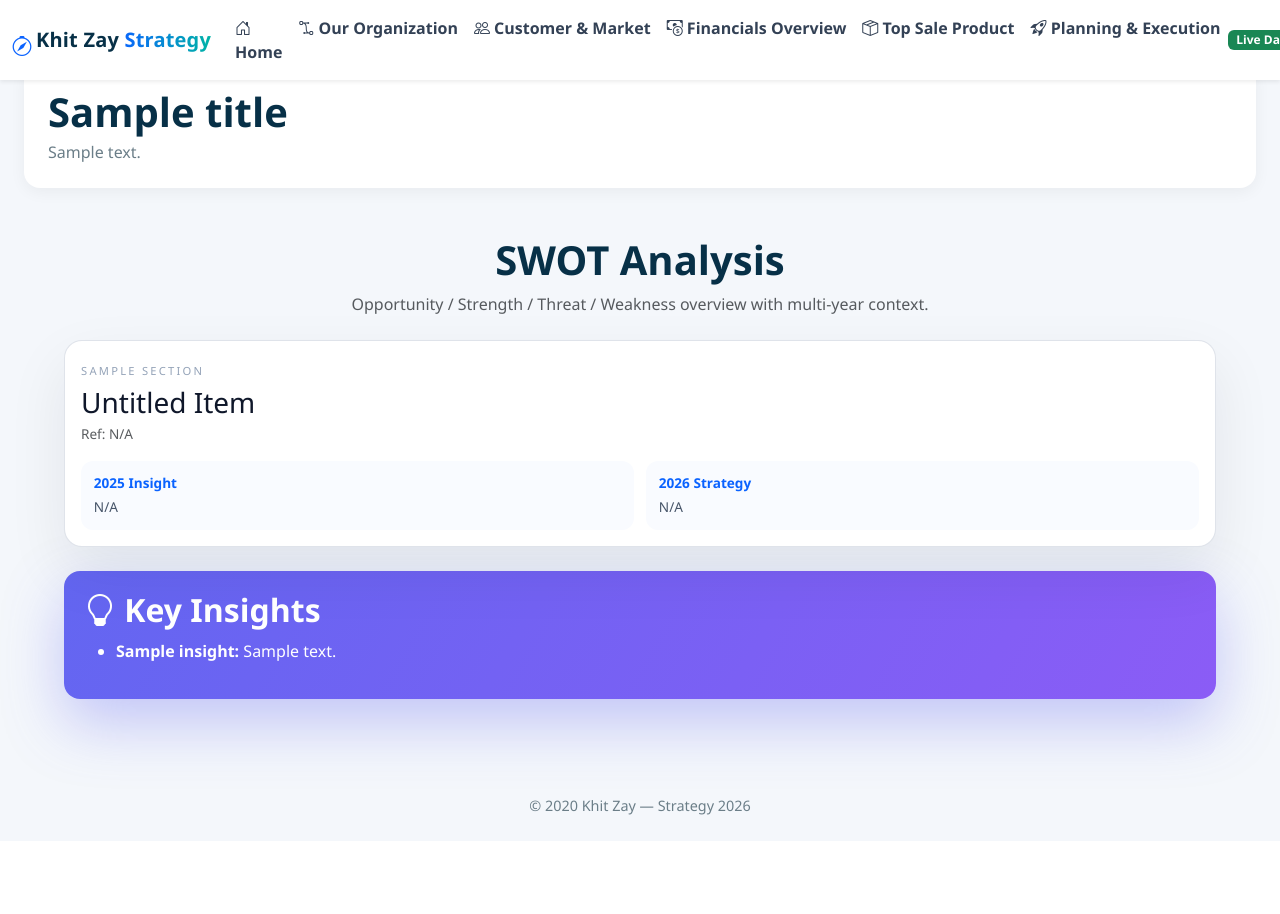
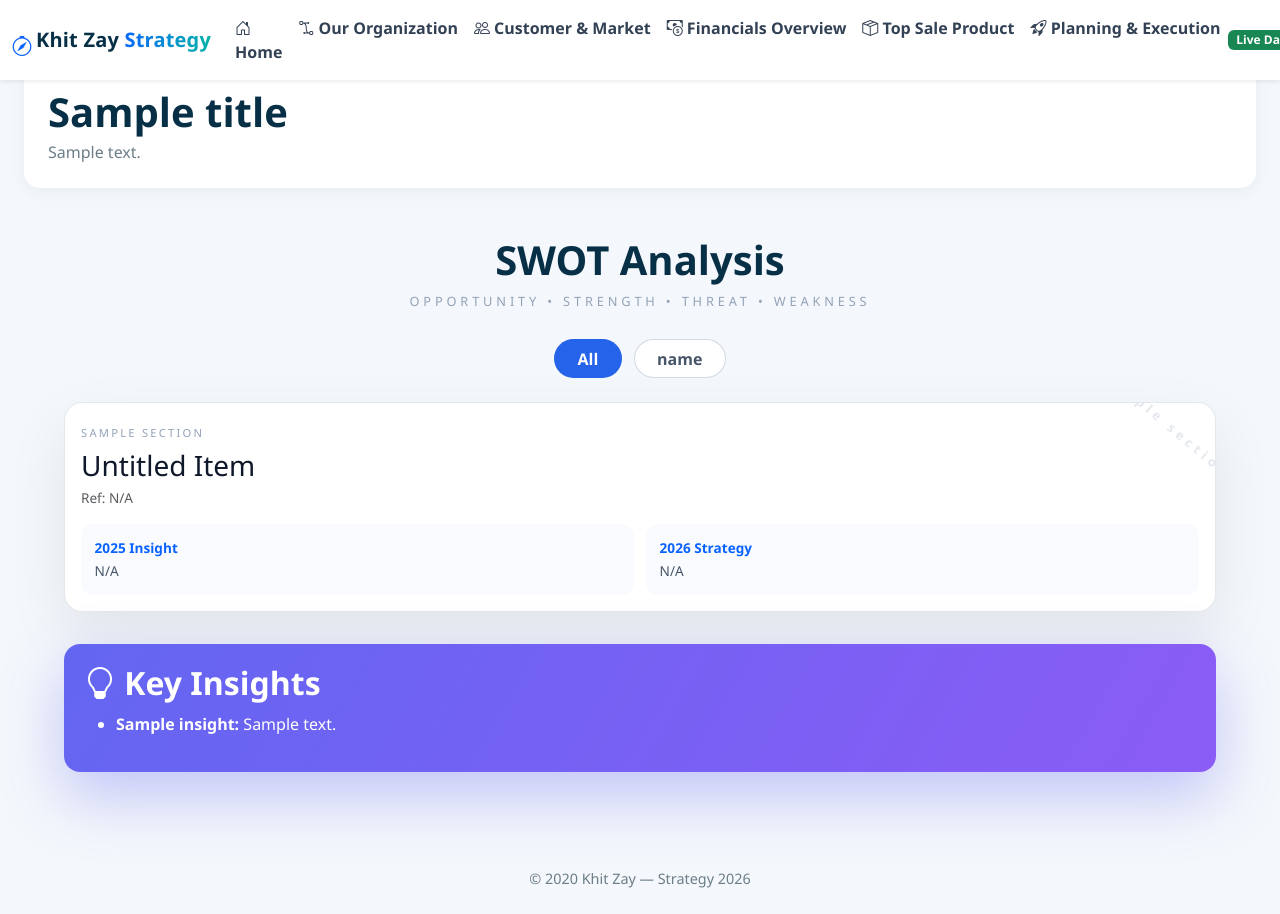
Before and after one commit to tobecontinue-hub/KZ-strategic, a Flask app: template dashboard_app_from_excel/templates/swot.html in a window 1280 px wide. Before the commit the page ends 815 px from the top, so only its background shows below. Run offline with Flask 3, Linux system fonts and the light colour scheme; the template is opened without the code that fills it: most values are stand-ins (such as "Sample title", 1, 10 or a date in 2020); some libraries are stand-ins or nearby versions.

Commit message:
Enhance SWOT UI with filters and animations

```diff
--- a/dashboard_app_from_excel/templates/swot.html
+++ b/dashboard_app_from_excel/templates/swot.html
@@ -3,26 +3,123 @@
 {% block content %}
 <link rel="stylesheet" href="https://cdn.jsdelivr.net/npm/bootstrap-icons@1.11.3/font/bootstrap-icons.css">
 <style>
-body { background: #f4f7fb; }
-.swot-shell { max-width: 1200px; margin: 0 auto; padding: 24px; }
-.swot-shell h1 { text-align: center; font-weight: 900; color: #073047; }
-.swot-grid { display: grid; grid-template-columns: repeat(auto-fit, minmax(260px, 1fr)); gap: 1rem; margin-top: 1.5rem; }
-.swot-card { border-radius: 18px; background: #fff; border: 1px solid rgba(148,163,184,.3); box-shadow: 0 24px 60px rgba(15,23,42,.08); padding: 1rem; animation: fadeIn .4s ease; position: relative; overflow: hidden; }
-.swot-card h3 { margin: 0.3rem 0; color: #0f172a; }
-.swot-card small { color: #94a3b8; letter-spacing: 0.2em; text-transform: uppercase; font-size: 0.7rem; }
-.swot-details { display: grid; grid-template-columns: repeat(auto-fit, minmax(140px, 1fr)); gap: 0.75rem; margin-top: 0.75rem; }
-.swot-details div { background: #f9fbff; border-radius: 12px; padding: 0.8rem; color: #475569; font-size: 0.85rem; }
-.swot-details span { display: block; font-weight: 700; color: #0b63ff; margin-bottom: 0.2rem; }
-.key-insight-card { margin-top: 24px; padding: 20px; border-radius: 16px; background: linear-gradient(120deg,#6366f1,#8b5cf6); color: #fff; box-shadow: 0 24px 60px rgba(99,102,241,.35); }
+:root {
+  color-scheme: light dark;
+}
+body {
+  background: #f4f7fb;
+}
+.swot-shell {
+  max-width: 1200px;
+  margin: 0 auto;
+  padding: 24px;
+}
+.swot-shell h1 {
+  text-align: center;
+  font-weight: 900;
+  color: #073047;
+  animation: fadeDown .6s ease;
+}
+.swot-shell .subtitle {
+  text-align: center;
+  color: #94a3b8;
+  letter-spacing: 0.3em;
+  text-transform: uppercase;
+  font-size: .8rem;
+  margin-bottom: 1.75rem;
+  animation: fadeDown .6s ease .05s both;
+}
+.filter-bar {
+  display: flex;
+  justify-content: center;
+  gap: .75rem;
+  flex-wrap: wrap;
+  margin-bottom: 1.5rem;
+}
+.filter-chip {
+  padding: .4rem 1.4rem;
+  border-radius: 999px;
+  border: 1px solid rgba(148,163,184,.4);
+  background: #fff;
+  font-weight: 600;
+  color: #475569;
+  cursor: pointer;
+  transition: all .2s ease;
+}
+.filter-chip.active,
+.filter-chip:hover {
+  background: #2563eb;
+  color: #fff;
+  border-color: transparent;
+}
+.swot-grid {
+  display: grid;
+  grid-template-columns: repeat(auto-fit, minmax(260px, 1fr));
+  gap: 1.25rem;
+}
+.swot-card {
+  border-radius: 18px;
+  background: #fff;
+  border: 1px solid rgba(148,163,184,.25);
+  box-shadow: 0 24px 60px rgba(15,23,42,.08);
+  padding: 1rem;
+  animation: fadeUp .45s ease both;
+  position: relative;
+  overflow: hidden;
+}
+.swot-card::after {
+  content: attr(data-category);
+  position: absolute;
+  top: 12px;
+  right: -32px;
+  transform: rotate(40deg);
+  font-weight: 800;
+  letter-spacing: .35em;
+  color: rgba(148,163,184,.25);
+  font-size: .8rem;
+}
+.swot-card h3 { margin: 0.35rem 0; color: #0f172a; }
+.swot-card small { color: #94a3b8; letter-spacing: .2em; text-transform: uppercase; font-size: .7rem; }
+.swot-details { display: grid; grid-template-columns: repeat(auto-fit, minmax(140px, 1fr)); gap: .75rem; margin-top: .75rem; }
+.swot-details div { background: #f9fbff; border-radius: 12px; padding: .85rem; color: #475569; font-size: .85rem; position: relative; overflow: hidden; }
+.swot-details div span { display: block; font-weight: 700; color: #0b63ff; margin-bottom: .2rem; }
+.swot-details div::after {
+  content: '';
+  position: absolute;
+  inset: 0;
+  border-radius: 12px;
+  border: 1px solid rgba(37, 99, 235, .1);
+  opacity: 0;
+  transition: opacity .2s ease;
+}
+.swot-card:hover .swot-details div::after { opacity: 1; }
+.key-insight-card {
+  margin-top: 2rem;
+  padding: 20px;
+  border-radius: 16px;
+  background: linear-gradient(120deg,#6366f1,#8b5cf6);
+  color: #fff;
+  box-shadow: 0 24px 60px rgba(99,102,241,.35);
+  animation: fadeUp .45s ease .1s both;
+}
 .key-insight-card h2 { font-weight: 800; margin-bottom: 0.6rem; }
 .key-insight-card li { margin-bottom: 0.5rem; }
+@keyframes fadeUp { from { opacity: 0; transform: translateY(12px); } to { opacity: 1; transform: translateY(0); } }
+@keyframes fadeDown { from { opacity: 0; transform: translateY(-12px); } to { opacity: 1; transform: translateY(0); } }
 </style>
 
 <div class="swot-shell">
   <h1>SWOT Analysis</h1>
-  <p class="text-center text-muted">Opportunity / Strength / Threat / Weakness overview with multi-year context.</p>
+  <p class="subtitle">Opportunity • Strength • Threat • Weakness</p>
 
-  <div class="swot-grid">
+  <div class="filter-bar" id="swotFilter">
+    <button class="filter-chip active" data-filter="all">All</button>
+    {% for category in sections.keys() %}
+      <button class="filter-chip" data-filter="{{ category }}">{{ category }}</button>
+    {% endfor %}
+  </div>
+
+  <div class="swot-grid" id="swotGrid">
     {% for category, entries in sections.items() %}
       {% for entry in entries %}
       <article class="swot-card" data-category="{{ category }}">
@@ -56,4 +153,22 @@ body { background: #f4f7fb; }
   {% endif %}
 </div>
 
+<script>
+document.querySelectorAll('#swotFilter .filter-chip').forEach(chip => {
+  chip.addEventListener('click', () => {
+    document.querySelectorAll('#swotFilter .filter-chip').forEach(c => c.classList.remove('active'));
+    chip.classList.add('active');
+    const filter = chip.dataset.filter;
+    document.querySelectorAll('#swotGrid .swot-card').forEach(card => {
+      if (filter === 'all' || card.dataset.category === filter) {
+        card.style.display = 'block';
+        card.style.animation = 'fadeUp .3s ease';
+      } else {
+        card.style.display = 'none';
+      }
+    });
+  });
+});
+</script>
+
 {% endblock %}
```
